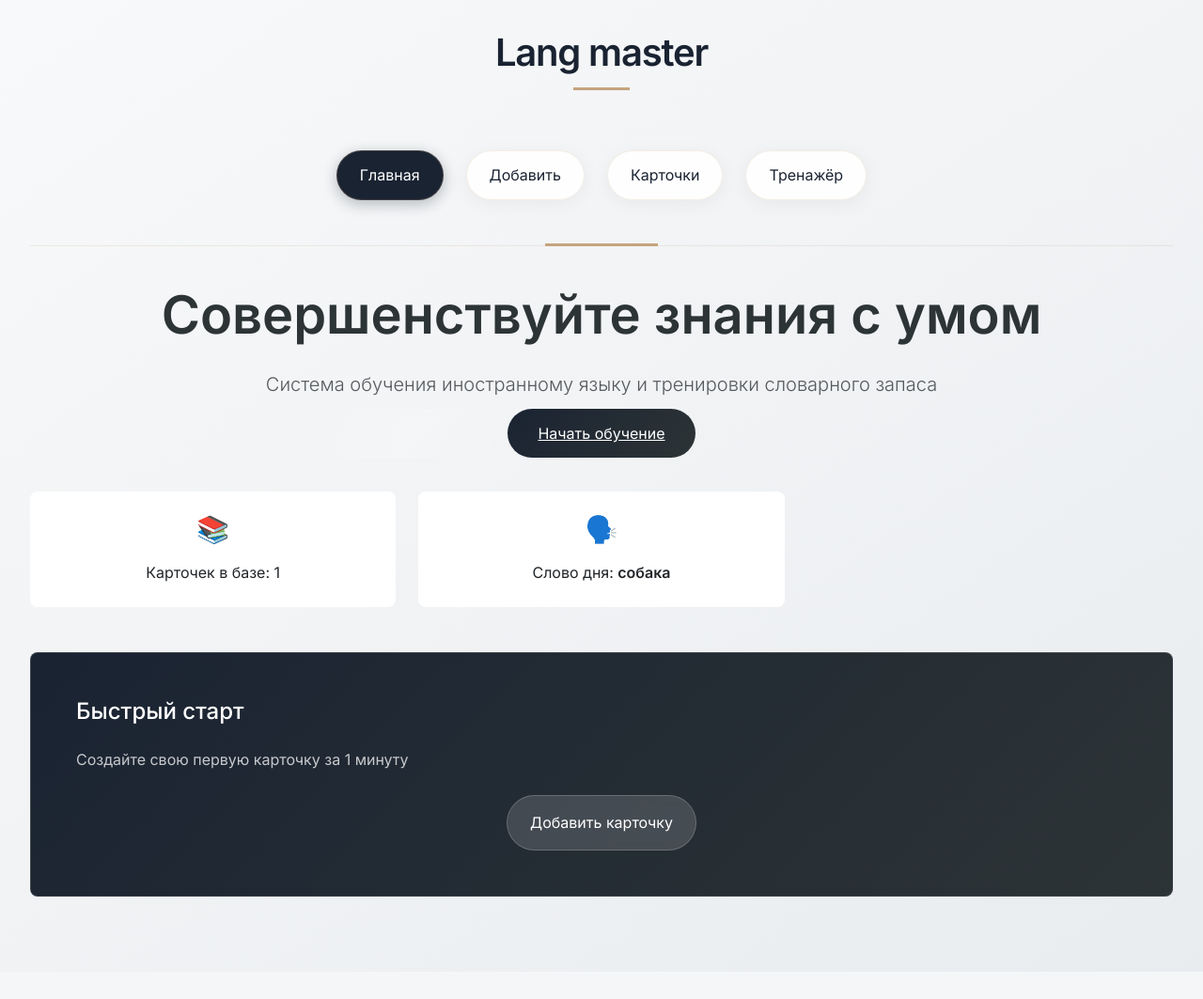
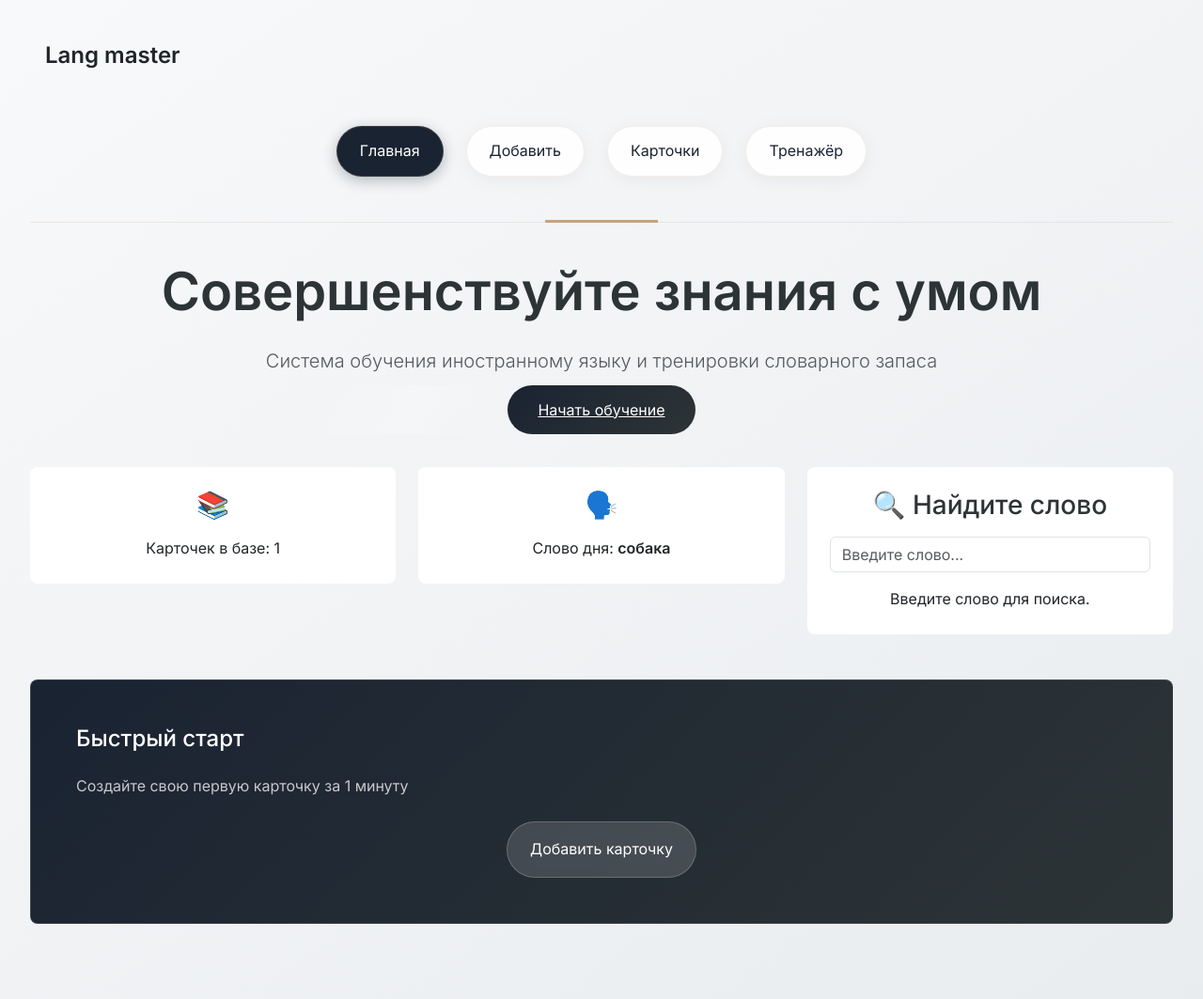
Before and after one commit to KristinaTsulaya/edu_site, a Django app: page / in a window 1280 px wide. Shown: the whole page at 94% size. Before the commit the page ends 954 px from the top, so only its background shows below. Run offline with Django 4.2, Linux system fonts and the light colour scheme; data comes from the database, SQL or seed files in the repository.

Commit message:
perf(master): new functional: find words

```diff
--- a/flashcards/templates/flashcards/base.html
+++ b/flashcards/templates/flashcards/base.html
@@ -192,9 +192,21 @@
 </head>
 <body>
   <div class="main-container">
-    <header class="brand-header">
-      <h1 class="gold-underline">Lang master</h1>
+    <header class="brand-header d-flex align-items-center px-3 py-2">
+      <a href="{% url 'index' %}" class="text-decoration-none text-dark fs-4 fw-bold">Lang master</a>
     </header>
+
+
+    <style>
+      .no-style-link {
+        text-decoration: none; /* Убирает подчеркивание */
+        color: inherit; /* Наследует цвет от родителя */
+      }
+
+      .no-style-link:hover {
+        color: inherit; /* Сохраняет цвет при наведении */
+      }
+    </style>
 
     <nav class="nav-premium">
       <a href="{% url 'index' %}" class="{% if request.resolver_match.url_name == 'index' %}active{% endif %} hover-3d">
--- a/flashcards/templates/flashcards/index.html
+++ b/flashcards/templates/flashcards/index.html
@@ -32,13 +32,65 @@
       <p class="mb-0 text-dark" id="word-of-day">Загрузка слова дня...</p>
     </div>
   </div>
+
+  <div class="col-md-4 col-sm-12">
+    <div class="stat-card hover-3d p-4 text-center bg-white rounded-3">
+      <h3 class="text-accent mb-3">🔍 Найдите слово</h3>
+      <input type="text" id="word-search" class="form-control mb-3" placeholder="Введите слово...">
+      <div id="word-result">
+        <p class="mb-0 text-dark" id="word-message">Введите слово для поиска.</p>
+        <button id="add-word-btn" class="btn btn-primary d-none">Добавить в словарь</button>
+      </div>
+    </div>
+  </div>
 </div>
+
+<script>
+  // Получаем элементы для манипуляций
+  const wordInput = document.getElementById('word-search');
+  const wordMessage = document.getElementById('word-message');
+  const addWordBtn = document.getElementById('add-word-btn');
+
+  // Функция для запроса на сервер
+  const checkWord = (word) => {
+    fetch(`/check-word/?word=${word}`)
+      .then(response => response.json())
+      .then(data => {
+        if (data.exists) {
+          wordMessage.innerHTML = `Слово <strong>${word}</strong> уже есть в словаре!`;
+          addWordBtn.classList.add('d-none');  // Скрываем кнопку "Добавить"
+        } else {
+          wordMessage.innerHTML = `Слово <strong>${word}</strong> не найдено.`;
+          addWordBtn.classList.remove('d-none');  // Показываем кнопку "Добавить"
+        }
+      })
+      .catch(error => {
+        console.error('Ошибка при проверке слова:', error);
+      });
+  };
+
+  // Слушаем изменения в поле ввода
+  wordInput.addEventListener('input', () => {
+    const word = wordInput.value.trim().toLowerCase();
+    if (word) {
+      checkWord(word);  // Проверяем слово
+    } else {
+      wordMessage.innerHTML = 'Введите слово для поиска.';
+      addWordBtn.classList.add('d-none');
+    }
+  });
+
+  // Кнопка для добавления слова в словарь
+  addWordBtn.addEventListener('click', () => {
+    window.location.href = "{% url 'add_card' %}";  // Перенаправляем на страницу добавления карточки
+  });
+</script>
 
 <!-- Карточка для быстрого старта, которая будет под двумя вышеупомянутыми карточками -->
 <div class="row mb-5">
   <div class="col-12">
     <a href="{% url 'add_card' %}" class="card-link text-decoration-none">
-      <div class="action-card bg-primary-dark text-white p-3 p-lg-5 rounded-3 hover-3d">
+      <div class="action-card bg-primary-dark text-white p-3 p-lg-5 rounded-3">
         <h3 class="mb-3 mb-lg-4 fs-4 fs-lg-3">Быстрый старт</h3>
         <p class="opacity-75 mb-3 mb-lg-4 fs-6 fs-lg-5">
           Создайте свою первую карточку за 1 минуту
--- a/flashcards/urls.py
+++ b/flashcards/urls.py
@@ -9,7 +9,8 @@ urlpatterns = [
     path('quiz/', views.quiz, name='quiz'),
     path('delete/<int:card_id>/', views.delete_card, name='delete_card'),
     path('populate/', views.populate_flashcards, name='populate_flashcards'),
+    path('check-word/', views.check_word, name='check_word'),
 
     path('api/flashcards/', FlashcardListCreateAPIView.as_view(), name='api_flashcards'),
-    path('api/word-of-the-day/', WordOfTheDayAPIView.as_view(), name='word_of_the_day')
+    path('api/word-of-the-day/', WordOfTheDayAPIView.as_view(), name='word_of_the_day'),
 ]
--- a/flashcards/views.py
+++ b/flashcards/views.py
@@ -1,7 +1,7 @@
 from django.shortcuts import render, redirect, get_object_or_404
 from .models import Flashcard
 from .forms import FlashcardForm
-from django.http import HttpResponse
+from django.http import HttpResponse, JsonResponse
 import random
 
 def view_cards(request):
@@ -46,6 +46,12 @@ def index(request):
     }
     return render(request, 'flashcards/index.html', context)
 
+def check_word(request):
+    word = request.GET.get('word', '').strip().lower()
+    word_exists = Flashcard.objects.filter(word=word).exists()
+
+    return JsonResponse({'exists': word_exists})
+
 def populate_flashcards(request):
     cards = [
         ("apple", "яблоко"),
```
Also changed, not shown: flashcards/templates/flashcards/search_results.html (added, +21 -0 lines).
